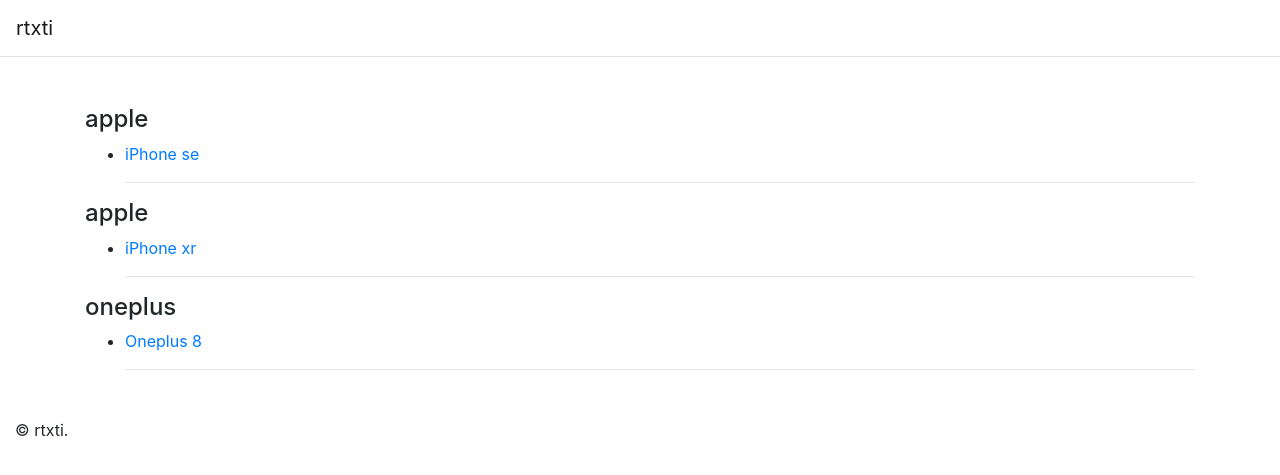
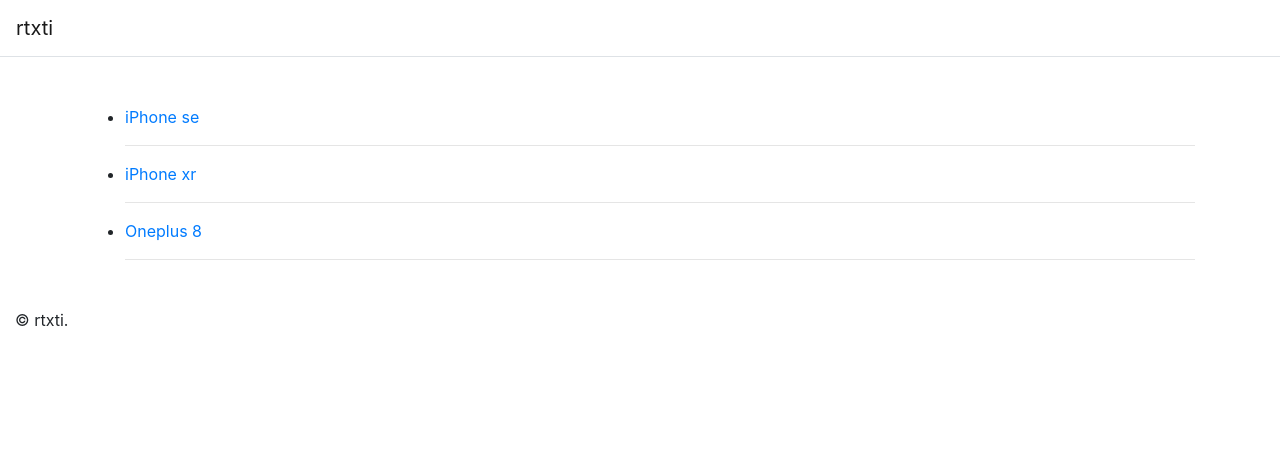
Before and after one commit to rtxti/www, a Jekyll site: the page built from smartphones.html, in a window 1280 px wide. Shown: the top 475 px of the page. Built offline with Jekyll 4.4.1, drawn with Linux system fonts in a browser that asks for light colours.

Commit message:
Update smartphones.html

```diff
--- a/smartphones.html
+++ b/smartphones.html
@@ -5,7 +5,6 @@ title: Smartphones
 
 <div class="container">
   {% for phone in site.smartphones | group_by: "brand" %}
-  <h4>{{ phone.brand }}</h4>
   <ul>
     <li>
       <a href="{{ phone.url | relative_url }}">{{ phone.title }}</a>
```
